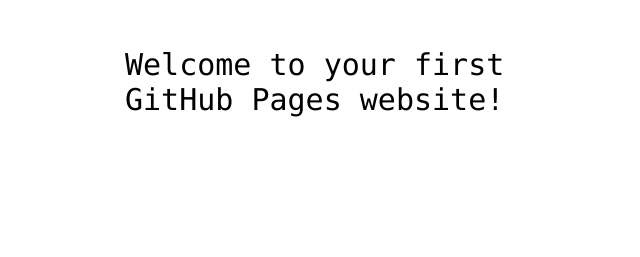
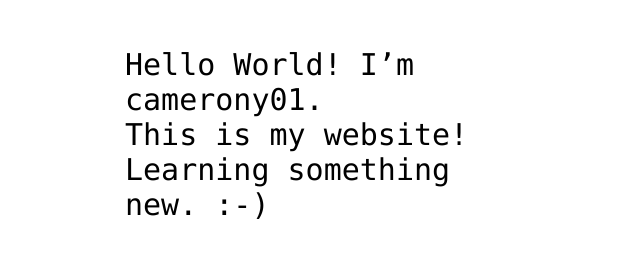
Before and after one commit to camerony01/camerony01.github.io, a plain HTML site: page index.html in a window 1280 px wide. Shown: the part 341-598 px from the top of the page, without its empty margins (315-955 px from the left). Drawn offline with Linux system fonts and the light colour scheme.

Commit message:
Update index.html
Learning something very new.

```diff
--- a/index.html
+++ b/index.html
@@ -12,7 +12,7 @@
 <img src="https://octodex.github.com/images/daftpunktocat-thomas.gif" id="octocat" alt="octocat-gif" />
 
 <!-- Change this code here by copy and pasting your template on line 15 -->
-<p>Welcome to your first GitHub Pages website!</p>
+<p>Hello World! I’m camerony01.<br>This is my website!<br>Learning something new.  :-)</p>
 
 </body>
 </html>
```
